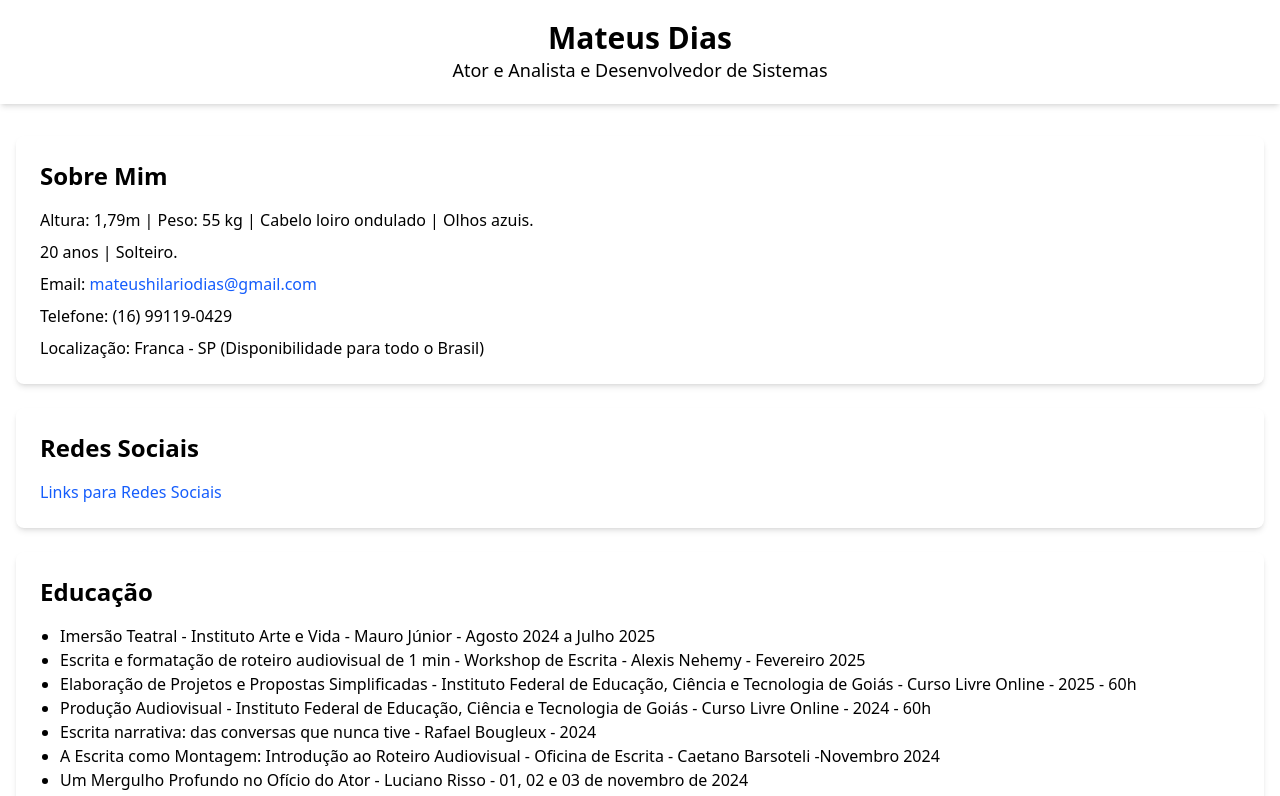
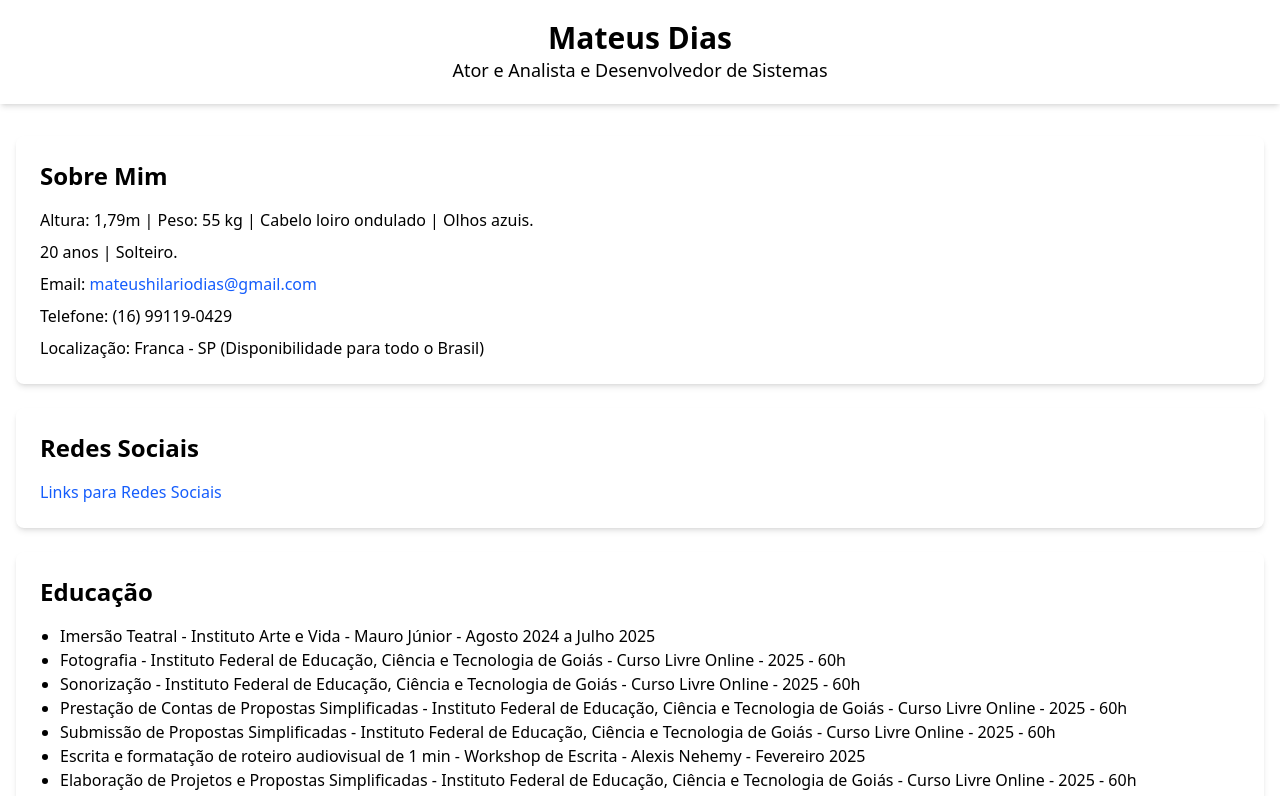
Before and after one commit to mateushilariodias/portfolios, a Next.js app: page /general in a window 1280 px wide. Shown: the top 796 px of the page. Built offline with nearby package versions, Linux system fonts and the light colour scheme.

Commit message:
style: add new information education

```diff
--- a/src/app/actor/page.tsx
+++ b/src/app/actor/page.tsx
@@ -58,7 +58,7 @@ function Actor() {
                     <li className="mb-8">
                         <div className="flex flex-col">
                             <div>
-                                Apresentação Teatral - Ator - Mostra Cênica "Farsa", de Luís Fernando Veríssimo - Fevereiro 2023 a Agosto 2023 (7 meses)
+                                Apresentação Teatral - Ator - Mostra Cênica &quot;Farsa&quot;, de Luís Fernando Veríssimo - Fevereiro 2023 a Agosto 2023 (7 meses)
                                 <ul className="list-disc pl-5 my-2">
                                     <li>Primeira apresentação - 28 de junho de 2023 - Senac Franca</li>
                                     <li>Segunda apresentação - 26 de agosto de 2023 - Ponto de Cultura Espaço Nulo</li>
@@ -67,7 +67,7 @@ function Actor() {
 
                             {/* Clipping da Farsa */}
                             <div className="mt-4">
-                                <h3 className="text-xl font-semibold mb-3">Registros sobre a Peça "Farsa"</h3>
+                                <h3 className="text-xl font-semibold mb-3">Registros sobre a Peça &quot;Farsa&quot;</h3>
                                 <div className="grid grid-cols-1 sm:grid-cols-2 md:grid-cols-3 gap-4">
                                     {[1, 2, 3, 4, 5, 6, 7].map((num) => (
                                         <div key={num} className="overflow-hidden rounded-lg shadow-md hover:shadow-lg transition-shadow">
@@ -98,14 +98,14 @@ function Actor() {
                             Produção de vídeos para o TikTok, Instagram e YouTube - Produtor e Ator - 2024 - até o momento
                         </li>
                         <li>
-                            Apresentação Teatral - Ator - Peça de Teatro "Corra, Elise, Corra" - de Carlos Drummond de Andrade, Andy Weir, Grace Passô e Mauro Júnior - Novembro 2024 a Março 2025 (5 meses)
+                            Apresentação Teatral - Ator - Peça de Teatro &quot;Corra, Elise, Corra&quot; - de Carlos Drummond de Andrade, Andy Weir, Grace Passô e Mauro Júnior - Novembro 2024 a Março 2025 (5 meses)
                             <ul className="list-disc pl-5 mt-2">
                                 <li>Primeira apresentação - 15 de março de 2025 - Teatro Judas Iscariotes</li>
                                 <li>Primeira apresentação - 16 de março de 2025 - Teatro Judas Iscariotes</li>
                             </ul>
                         </li>
                         <li>
-                            Apresentação Teatral - Ator - Mostra Cênica "Farsa", de Luís Fernando Veríssimo - Fevereiro 2023 a Agosto 2023 (7 meses)
+                            Apresentação Teatral - Ator - Mostra Cênica &quot;Farsa&quot;, de Luís Fernando Veríssimo - Fevereiro 2023 a Agosto 2023 (7 meses)
                             <ul className="list-disc pl-5 mt-2">
                                 <li>Primeira apresentação - 28 de junho de 2023 - Senac Franca</li>
                                 <li>Segunda apresentação - 26 de agosto de 2023 - Ponto de Cultura Espaço Nulo</li>
--- a/src/app/general/page.tsx
+++ b/src/app/general/page.tsx
@@ -46,6 +46,10 @@ function General() {
                     <h2 className="text-2xl font-bold mb-4">Educação</h2>
                     <ul className="list-disc pl-5">
                         <li>Imersão Teatral - Instituto Arte e Vida - Mauro Júnior - Agosto 2024 a Julho 2025</li>
+                        <li>Fotografia - Instituto Federal de Educação, Ciência e Tecnologia de Goiás - Curso Livre Online - 2025 - 60h</li>
+                        <li>Sonorização - Instituto Federal de Educação, Ciência e Tecnologia de Goiás - Curso Livre Online - 2025 - 60h </li>
+                        <li>Prestação de Contas de Propostas Simplificadas - Instituto Federal de Educação, Ciência e Tecnologia de Goiás - Curso Livre Online - 2025 - 60h</li>
+                        <li>Submissão de Propostas Simplificadas - Instituto Federal de Educação, Ciência e Tecnologia de Goiás - Curso Livre Online - 2025 - 60h</li>
                         <li>Escrita e formatação de roteiro audiovisual de 1 min - Workshop de Escrita - Alexis Nehemy - Fevereiro 2025</li>
                         <li>Elaboração de Projetos e Propostas Simplificadas - Instituto Federal de Educação, Ciência e Tecnologia de Goiás - Curso Livre Online - 2025 - 60h</li>
                         <li>Produção Audiovisual - Instituto Federal de Educação, Ciência e Tecnologia de Goiás - Curso Livre Online - 2024 - 60h</li>
```
